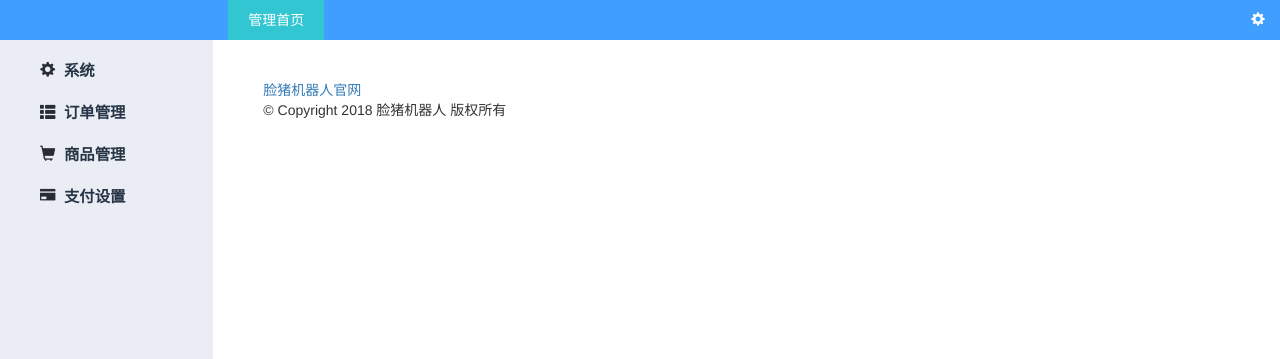
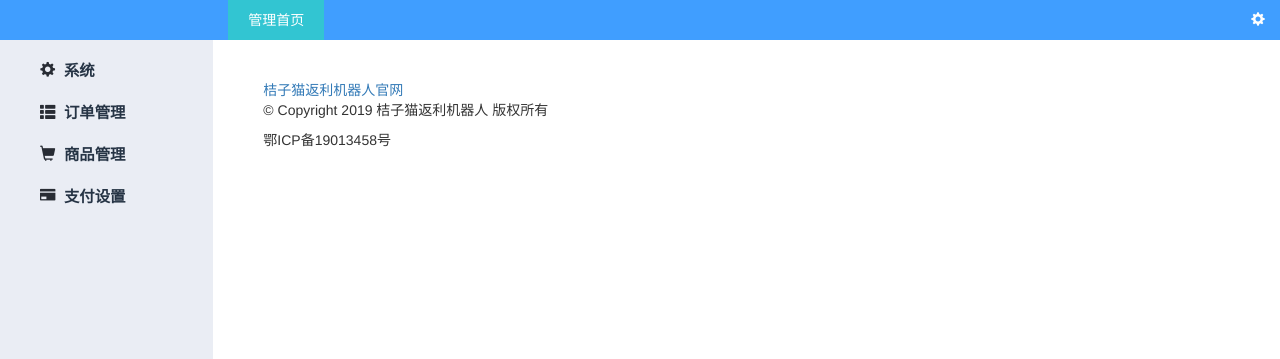
Before and after one commit to sicun7/pay.facepig.cn, a PHP site: template view/default/footer.php in a window 1280 px wide. Shown: the part 61-420 px from the top of the page. Run offline with PHP 8.4, Linux system fonts and the light colour scheme; the template is opened without the code that fills it, so the values that code supplies are empty; some libraries are stand-ins or nearby versions.

Commit message:
Update footer.php

```diff
--- a/view/default/footer.php
+++ b/view/default/footer.php
@@ -5,13 +5,13 @@
         class="am-footer am-footer-default"
         data-am-footer="{  }">
     <div class="am-footer-switch">
-        <a id="godesktop" data-rel="desktop" class="am-footer-desktop" href="http://www.facepig.cn" target="_blank">
-            脸猪机器人官网
+        <a id="godesktop" data-rel="desktop" class="am-footer-desktop" href="http://www.juzicat.com" target="_blank">
+            桔子猫返利机器人官网
         </a>
     </div>
     <div class="am-footer-miscs ">
-        <p> © Copyright 2018 脸猪机器人 版权所有</p>
-        <p><?php echo $this->config['icpcode']?></p>
+        <p> © Copyright 2019 桔子猫返利机器人 版权所有</p>
+        <p>鄂ICP备19013458号</p>
     </div>
 </footer>
 
```
